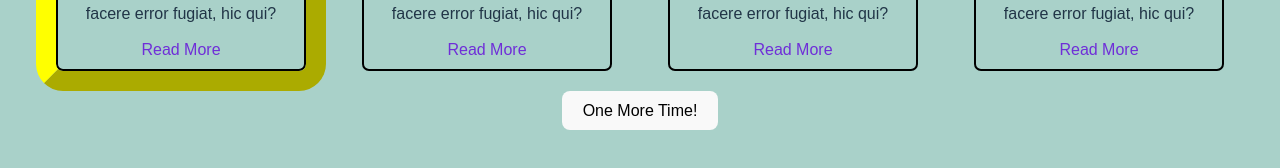
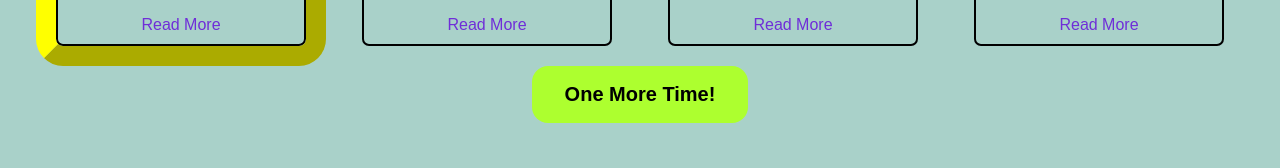
Before and after one commit to Dc0d1ng/Capstone-projectG, a React (Vite) app in the folder r4g/: page /choose/selected in a window 1280 px wide. Shown: the part 568-736 px from the top of the page. Built offline with nearby package versions, Linux system fonts and the light colour scheme.

Commit message:
change button name

```diff
--- a/r4g/src/Pages/Cards/Cards.jsx
+++ b/r4g/src/Pages/Cards/Cards.jsx
@@ -56,7 +56,7 @@ const Cards = () => {
           Read More
         </a>
       </div>
-      <button className="cards_reroll-button">One More Time!</button>
+      <button className="cards__reroll-button">One More Time!</button>
     </section>
   );
 };
--- a/r4g/src/Pages/Choose/Choose.jsx
+++ b/r4g/src/Pages/Choose/Choose.jsx
@@ -147,7 +147,9 @@ const Choose = () => {
               <span className="checkmark"></span>
             </label>
           </div>
-          <button className="choices-submit">Time to Roll!</button>
+          <Link to="/choose/selected">
+            <button className="choices-submit">Time to Roll!</button>
+          </Link>
         </form>
       </section>
     </>
```
